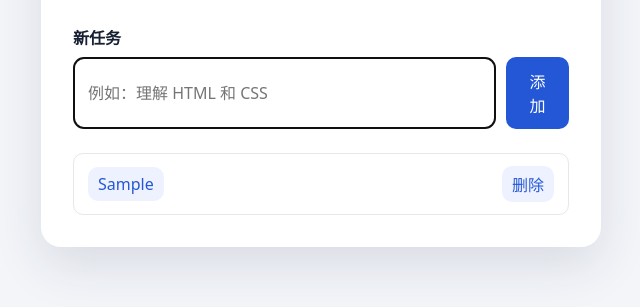
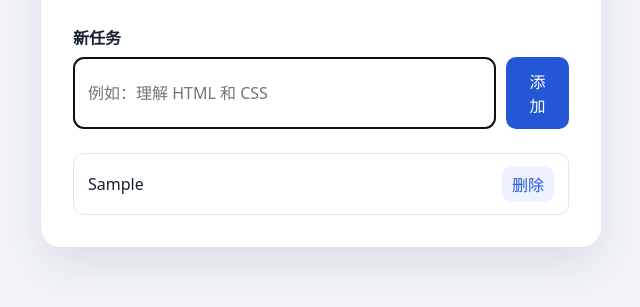
Before and after one commit to 1208784868-coder/ai-dev-learning, a plain HTML site: page index.html in a window 1280 px wide. Both pictures are taken after typing "Sample" into the empty fields and a click on the button "添加". Shown: the part 333-640 px from the top of the page, without its empty margins (319-959 px from the left). Drawn offline with Linux system fonts and the light colour scheme.

Commit message:
增加任务完成状态

```diff
--- a/style.css
+++ b/style.css
@@ -81,3 +81,22 @@ li button {
   background: #eef2ff;
   color: #2457d6;
 }
+
+.task-text {
+  min-width: 0;
+  padding: 0;
+  background: transparent;
+  color: inherit;
+  text-align: left;
+  overflow-wrap: anywhere;
+}
+
+.task-text[aria-pressed="true"] {
+  color: #667085;
+  text-decoration: line-through;
+}
+
+li button:focus-visible {
+  outline: 2px solid #2457d6;
+  outline-offset: 3px;
+}
```
